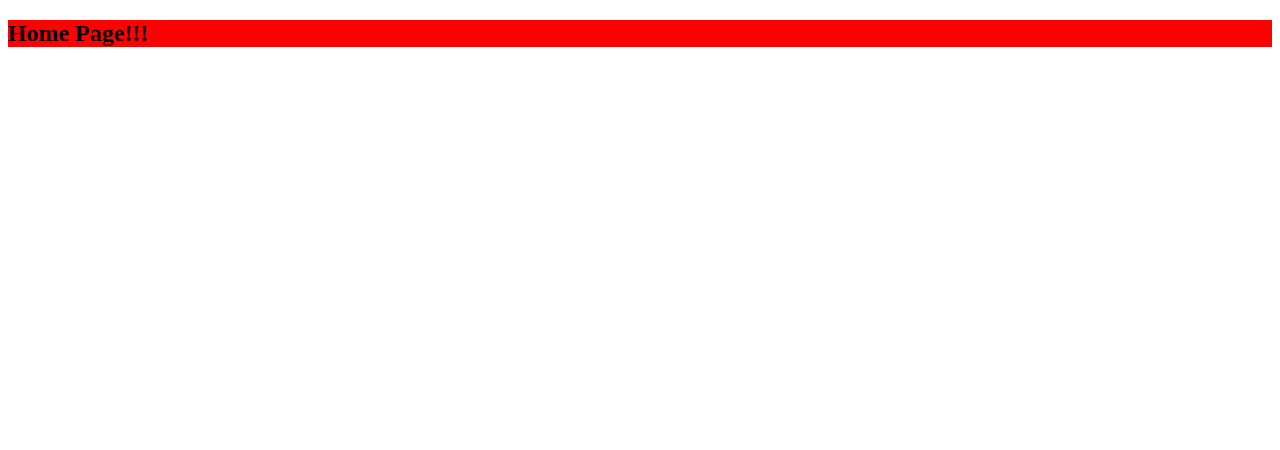
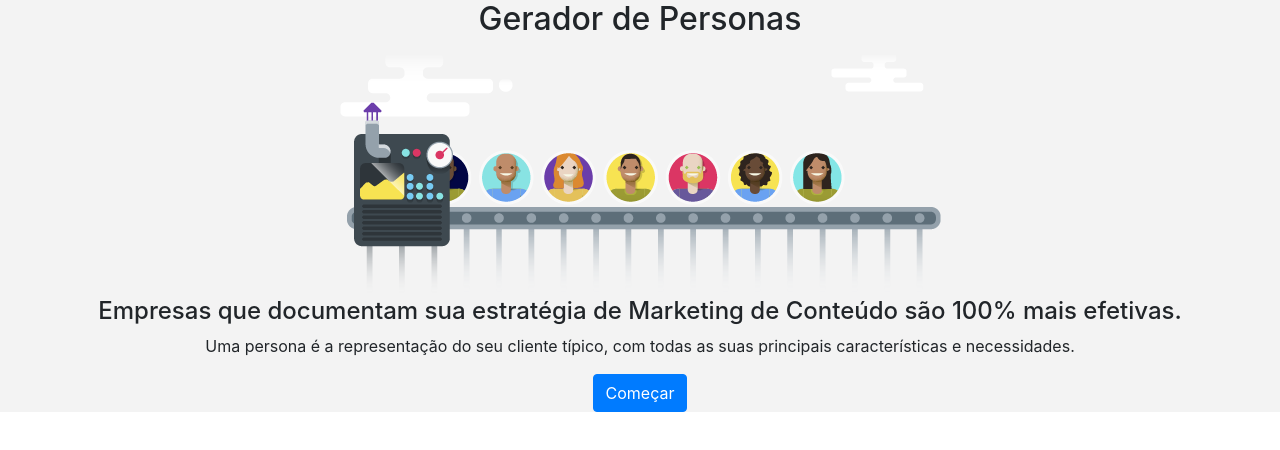
Before and after one commit to vyrs/create-persona-web, a React (Create React App) app: page / in a window 1280 px wide. Shown: the top 450 px of the page. Built offline with nearby package versions, Linux system fonts and the light colour scheme.

Commit message:
incluindo bootstrap

```diff
--- a/public/index.html
+++ b/public/index.html
@@ -24,7 +24,8 @@
       work correctly both with client-side routing and a non-root public URL.
       Learn how to configure a non-root public URL by running `npm run build`.
     -->
-    <title>React App</title>
+    <title>Criador de Personas</title>
+    <link rel="stylesheet" href="https://stackpath.bootstrapcdn.com/bootstrap/4.5.2/css/bootstrap.min.css" integrity="sha384-JcKb8q3iqJ61gNV9KGb8thSsNjpSL0n8PARn9HuZOnIxN0hoP+VmmDGMN5t9UJ0Z" crossorigin="anonymous">
   </head>
   <body>
     <noscript>You need to enable JavaScript to run this app.</noscript>
--- a/src/pages/Home/index.js
+++ b/src/pages/Home/index.js
@@ -1,11 +1,20 @@
 import React from 'react';
 import "./styles.css"
+import logo from "./assets/logo.png"
 
+import { Link } from "react-router-dom"
 
 function Home() {
   return (
     <div className="Home">
-      <h2>Home Page!!!</h2>
+      <h2>Gerador de Personas</h2>
+      <img src={ logo } alt="foto principal"/>
+      <h4>Empresas que documentam sua estratégia de Marketing de Conteúdo são 100% mais efetivas.</h4>
+
+      <p>Uma persona é a representação do seu cliente típico, com todas as suas principais características e necessidades.</p>
+
+      <Link to="/user" className="btn btn-primary">Começar</Link>
+
     </div>
   );
 }
--- a/src/pages/Home/styles.css
+++ b/src/pages/Home/styles.css
@@ -1,3 +1,6 @@
 .Home {
-  background-color: red;
+  display: flex;
+  flex-direction: column;
+  align-items: center;
+  background-color: #f3f3f3;
 }
```
Also changed, not shown: src/pages/Home/assets/logo.png (added).
